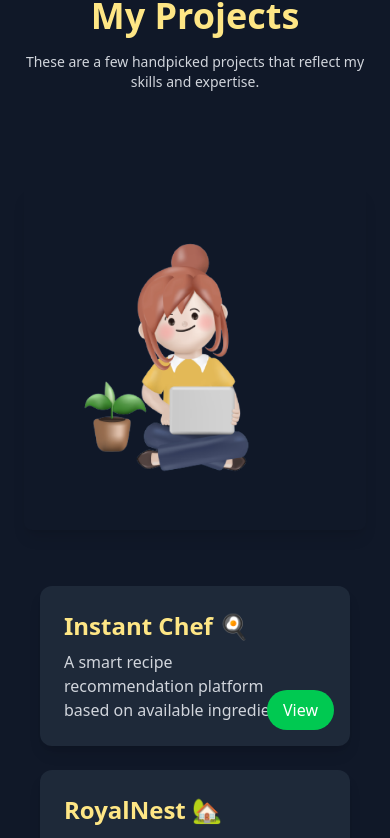
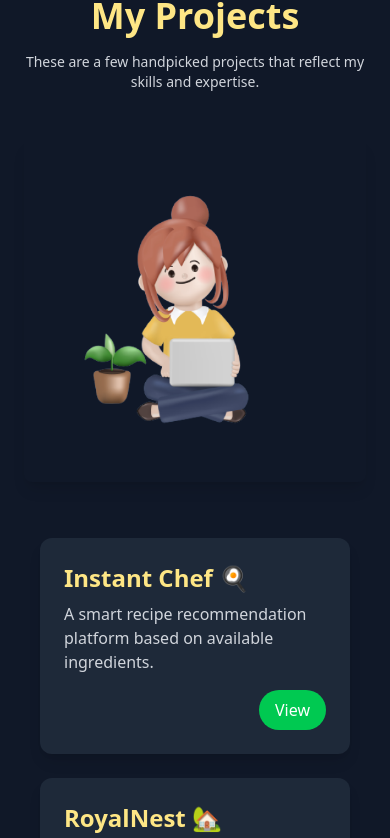
Before and after one commit to MaskuraBegum/My_Portfolio, a React (Vite) app: page / in a window 390 px wide. Shown: the part 2078-2916 px from the top of the page. Built offline with nearby package versions, Linux system fonts and the light colour scheme.

Commit message:
responsive

```diff
--- a/src/components/About.jsx
+++ b/src/components/About.jsx
@@ -10,7 +10,7 @@ const About = () => {
         <div>
             <section className="py-10 bg-gradient-to-b via-purple-900 to-gray-900 rounded-t-4xl">
                 <div className="max-w-screen-xl mx-auto px-6">
-                    <div className="flex flex-col gap-6 md:flex-row items-center justify-center md:space-y-0 space-y-8 md:space-x-12">
+                    <div className="flex flex-col gap-6 lg:flex-row items-center justify-center md:space-y-0 space-y-8 md:space-x-12">
                         {/* Profile Image */}
                         <div data-aos="zoom-in-right" className="shadow-xl rounded-4xl overflow-hidden">
                             <img
--- a/src/components/Contact.jsx
+++ b/src/components/Contact.jsx
@@ -105,15 +105,15 @@ const Contact = () => {
 
           {/* Contact Info Box */}
           <div className="p-6 flex flex-col items-start justify-center text-left">
-            <p className="text-lg lg:text-2xl text-gray-300 mb-2 flex items-center">
+            <p className="text-sm lg:text-2xl text-gray-300 mb-2 flex items-center">
               <FaEnvelope className="mr-2 text-amber-300 hover:text-amber-400 transition-colors" size={24} />
               Email: <a href="mailto:maskura.begum77@gmail.com" className="text-amber-300 hover:text-amber-400">maskura.begum77@gmail.com</a>
             </p>
-            <p className="text-2xl text-gray-300 mb-2 flex items-center">
+            <p className=" text-sm lg:text-2xl text-gray-300 mb-2 flex items-center">
               <FaPhone className="mr-2 text-amber-300 hover:text-amber-400 transition-colors" size={24} />
               Call: <a href="tel:+8801998282899" className="text-amber-300 hover:text-amber-400">+8801998282899</a>
             </p>
-            <p className="text-2xl text-gray-300 mb-2 flex items-center">
+            <p className="text-lg lg;text-2xl text-gray-300 mb-2 flex items-center">
               <FaMapMarkerAlt className="mr-2 text-amber-300 hover:text-amber-400 transition-colors" size={24} />
               Location: Cumilla, Bangladesh
             </p>
--- a/src/components/Header.jsx
+++ b/src/components/Header.jsx
@@ -5,7 +5,7 @@ import 'animate.css';
 const Header = () => {
     return (
         <div className='container mx-auto '>
-            <section className="container mx-auto py-10 flex flex-col md:flex-row items-center justify-between ">
+            <section className="container mx-auto py-10 flex flex-col lg:flex-row items-center justify-between ">
                 {/* Content Section */}
                 <div className=" p-12 lg:p-20 text-center lg:text-left space-y-2">
                     <h1 className="text-3xl lg:text-5xl text-blue-200 font-extrabold animate__animated animate__backInLeft">
@@ -45,7 +45,7 @@ const Header = () => {
 
 
 
-                    <div className="flex gap-4 items-center lg:items-start justify-center lg:justify-normal">
+                    <div className="flex gap-4 items-center lg:items-start justify-center lg:justify-normal text-center">
                         {/* Contact Me Button */}
                         <a href="mailto:your-email@example.com"
                             className=" flex px-4 py-4 bg-blue-500 text-white rounded-4xl hover:bg-blue-600 transition"><svg fill="none" height="24" viewBox="0 0 24 24" width="24" xmlns="http://www.w3.org/2000/svg"><path clip-rule="evenodd" d="M3.00977 5.83789C3.00977 5.28561 3.45748 4.83789 4.00977 4.83789H20C20.5523 4.83789 21 5.28561 21 5.83789V17.1621C21 18.2667 20.1046 19.1621 19 19.1621H5C3.89543 19.1621 3 18.2667 3 17.1621V6.16211C3 6.11449 3.00333 6.06765 3.00977 6.0218V5.83789ZM5 8.06165V17.1621H19V8.06199L14.1215 12.9405C12.9499 14.1121 11.0504 14.1121 9.87885 12.9405L5 8.06165ZM6.57232 6.80554H17.428L12.7073 11.5263C12.3168 11.9168 11.6836 11.9168 11.2931 11.5263L6.57232 6.80554Z" fill="currentColor" fill-rule="evenodd"/></svg>
--- a/src/components/Project.jsx
+++ b/src/components/Project.jsx
@@ -21,7 +21,7 @@ const projects = [
                 " AI chatbot (juniper) "
             ]
         },
-        techStack: ["React.js", "Node.js", "Express.js", "MongoDB", "Mongoose", "Firebase Authentication", "Axios", "Tailwind css"],
+        techStack: ["React.js", "Node.js", "Express.js", "MongoDB", "Mongoose", "Firebase Authentication", "Axios", "Tailwind CSS"],
         link: "https://github.com/MaskuraBegum/Instant-Chef",
         liveLink: "https://ourinstantchef.netlify.app/"
     },
@@ -38,7 +38,7 @@ const projects = [
                 "Implemented profile update functionality"
               ]
         },
-        techStack: ["React.js", "Firebase Authentication", "Tailwind CSS", "DaisyUI", "AOS package", "React Hook Form", ],
+        techStack: ["React.js", "Firebase Authentication", "Tailwind CSS", "DaisyUI", "AOS package", "React Hook Form"],
         link: "https://github.com/MaskuraBegum/Real_estate",
         liveLink: "https://thunderous-melba-9d02c3.netlify.app/"
     },
@@ -47,7 +47,7 @@ const projects = [
         role: "Full-Stack Developer",
         description: "A dynamic book exploration platform that allows users to discover, categorize, and manage their reading lists effortlessly.",
         summary: {
-          "overview": "Book Vibe offers a seamless experience for users to explore new books, add them to their wishlist, and sort them based on key attributes.",
+          overview: "Book Vibe offers a seamless experience for users to explore new books, add them to their wishlist, and sort them based on key attributes.",
           features: [
             "Book details accessible from the Home page.",
             "View all books in the Listed Books section.",
@@ -67,15 +67,15 @@ const projects = [
         role: "Front-End Developer",
         description: "A modern and user-friendly online ticket booking platform designed for daily commuting, allowing users to select routes, book seats, and manage reservations.",
         summary: {
-          "overview": "P-Ticket offers a seamless experience for booking seats with dynamic seat selection, price calculation, and real-time updates.",
+          overview: "P-Ticket offers a seamless experience for booking seats with dynamic seat selection, price calculation, and real-time updates.",
           features: [
             "Dynamic seat selection with a maximum of 4 seats per booking.",
             "Real-time updates for selected and available seat count.",
             "Price calculation based on the number of selected seats (550 each).",
             "Coupon code discounts (NEW15 → 15%, Couple 20 → 20%).",
-            "alerts to prevent exceeding seat limit or reselecting booked seats.",
+            "Alerts to prevent exceeding seat limit or reselecting booked seats.",
             "Enabled 'Apply Coupon' button after selecting 4 seats.",
-            "Enabled 'Next' button after selecting at least one seat phone number.",
+            "Enabled 'Next' button after selecting at least one seat and phone number.",
             "User feedback messages for valid coupon application."
           ]
         },
@@ -83,7 +83,6 @@ const projects = [
         link: "https://github.com/MaskuraBegum/smart-ticket",
         liveLink: "https://maskurabegum.github.io/smart-ticket/"
       }
-
 ];
 
 const Project = () => {
@@ -103,27 +102,27 @@ const Project = () => {
             </div>
 
             <div className="flex flex-col lg:flex-row gap-6 items-center justify-center">
-                <div data-aos="fade-right" className="w-full lg:w-[600px] flex flex-col items-center mt-12 lg:mt-0">
-                    <img src="/resource/aboutImage.png" alt="Project Representation" className="w-96 lg:w-[550px] rounded-lg shadow-lg mb-4" />
+                <div data-aos="fade-right" className="w-full lg:w-[600px] flex flex-col items-center mt-0 lg:mt-0">
+                    <img src="/resource/aboutImage.png" alt="Project Representation" className="w-96 lg:w-[650px] h-full lg:h-[420px] rounded-lg shadow-lg mb-4" />
                 </div>
 
                 <div className="flex flex-col items-center p-4 gap-6 w-full">
                     {projects.map((project, index) => (
                         <motion.div
                             key={index}
-                            className="bg-gray-800 rounded-xl p-6 shadow-lg w-full flex justify-between items-center relative hover:shadow-2xl transition-transform duration-500 hover:scale-105"
+                            className="bg-gray-800 rounded-xl p-6 shadow-lg w-full flex flex-col relative hover:shadow-2xl transition-transform duration-500 hover:scale-105"
                             whileTap={{ scale: 0.95 }}
                         >
-                            <div>
-                                <h3 className="text-2xl font-semibold text-amber-200 mb-2">{project.title}</h3>
-                                <p className="text-gray-300 w-60 lg:w-xl  text-base">{project.description}</p>
+                            <h3 className="text-2xl font-semibold text-amber-200 mb-2">{project.title}</h3>
+                            <p className="text-gray-300 w-full lg:w-xl text-base">{project.description}</p>
+                            <div className="flex justify-end mt-4">
+                                <button
+                                    onClick={() => setSelectedProject(project)}
+                                    className="bg-green-500 text-white px-4 py-2 rounded-full hover:bg-green-400 transition-all"
+                                >
+                                    View
+                                </button>
                             </div>
-                            <button
-                                onClick={() => setSelectedProject(project)}
-                                className="absolute bottom-4 right-4 bg-green-500 text-white px-4 py-2 rounded-full hover:bg-green-400 transition-all"
-                            >
-                                View
-                            </button>
                         </motion.div>
                     ))}
                 </div>
--- a/src/components/Skill.jsx
+++ b/src/components/Skill.jsx
@@ -7,7 +7,6 @@ import { SiMongodb } from "react-icons/si";
 import AOS from 'aos';
 import 'aos/dist/aos.css';
 import 'animate.css';
-
 AOS.init();
 
 const row1Skills = [
@@ -49,7 +48,7 @@ const Skill = () => {
                                 animate={{ x: row % 2 === 0 ? ["0%", "-100%"] : ["-100%", "0%"] }}
                                 transition={{
                                     repeat: Infinity,
-                                    duration: window.innerWidth <= 768 ? 10 : 30, // Faster animation for small devices, slower for large devices
+                                    duration: 40, // Default transition duration for large devices
                                     ease: "linear",
                                 }}
                                 style={{ display: "flex", flexWrap: "nowrap" }}
```
